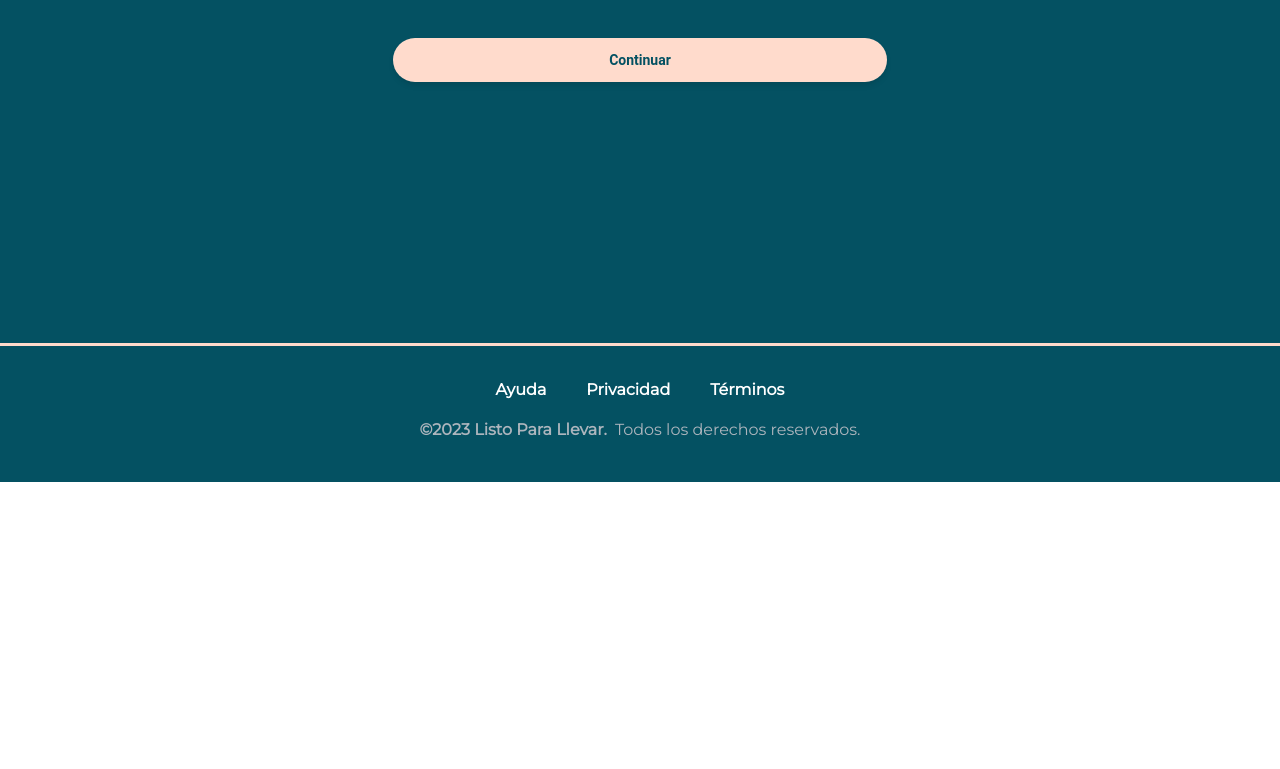
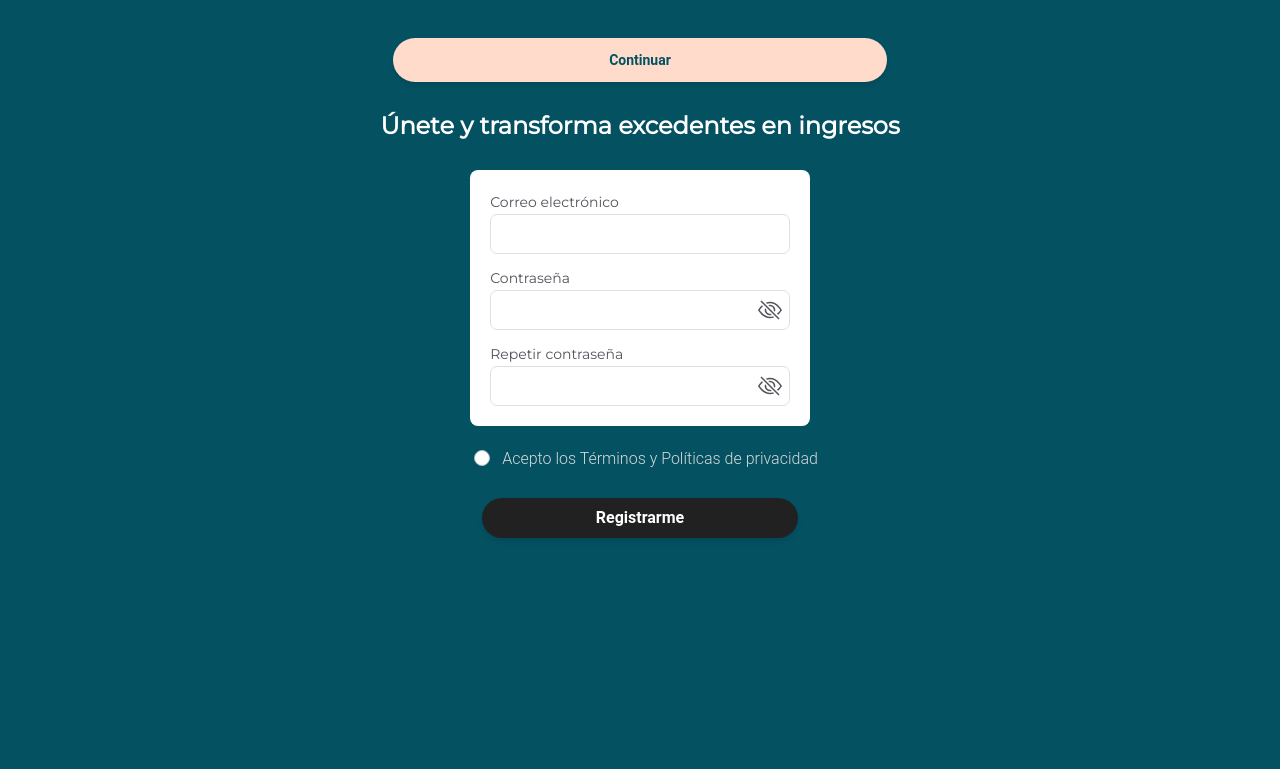
Before and after one commit to No-Country/s10-10-m-php-react-amazon, a React (Vite) app in the folder front/: page /auth/shop/signup in a window 1280 px wide. Shown: the part 531-1300 px from the top of the page. Before the commit the page ends 1013 px from the top, so only its background shows below. Built offline with nearby package versions, Linux system fonts and the light colour scheme.

Commit message:
storeManager and storeSignup added

```diff
--- a/front/src/routes/index.jsx
+++ b/front/src/routes/index.jsx
@@ -11,6 +11,8 @@ import ItemDetailContainer from "../components/itemDetailContainer";
 import Error404 from "../views/404";
 import UserProfile from "../views/profile";
 import Logout from "../views/logout";
+import StoreManager from "../views/auth/authShop/signUpShop/formShop/storeManager";
+import StoreSignUp from "../views/auth/authShop/signUpShop/formShop/storeSignUp";
 
 const AppRouter = () => {
   return (
@@ -21,6 +23,8 @@ const AppRouter = () => {
       <Route path="/auth/user/signup" component={SignUpUser} />
       <Route path="/auth/user/login" component={LoginUser} />
       <Route path="/auth/shop/signup" component={SignUpShop} />
+      <Route path="/auth/shop/signup/store-manager" component={StoreManager} />
+      <Route path="/auth/shop/signup/store-signup" component={StoreSignUp} />
       <Route path="/auth/shop/login" component={LoginShop} />
       <Route path="/recover-pass" component={RecoverPass} />
       <Route path="/detail/:id" component={ItemDetailContainer} />
--- a/front/src/views/auth/authShop/signUpShop/formShop/index.jsx
+++ b/front/src/views/auth/authShop/signUpShop/formShop/index.jsx
@@ -1,65 +1,22 @@
-import { useForm } from 'react-hook-form'
-import { Input, Button, Typography, Checkbox } from "@material-tailwind/react";
-import React, { useState } from 'react'
-import { Link } from "wouter";
-import { BsEye, BsEyeSlash } from "react-icons/bs";
-import { validatePassword } from '../../../../../utils/validatePassword';
-import { signUpShop } from '../../../../../api/authApi';
-import { useDispatch } from 'react-redux';
-import { setToken } from '../../../../../features/userSlice';
-import { Toaster, toast } from 'sonner';
+import { useForm } from "react-hook-form";
+import { Input, Button } from "@material-tailwind/react";
+import StoreSignUp from "./storeSignUp";
+import { useState } from "react";
 
-const FormShop = ({ setNextStep }) => {
-    const { register, handleSubmit, formState: { errors }, } = useForm()
+const FormShop = () => {
+  const {
+    register,
+    handleSubmit,
+    formState: { errors },
+  } = useForm();
 
-    const [error, setError] = useState("");
-    const [isVisible, setIsVisible] = useState(true);
-    // submit de prueba
-    const submit = (info) => {
-      alert()
-    }
-    // const dispatch = useDispatch()
-    // const submit = (info) => {
-    //     const passwordError = validatePassword(info.password);
-    //     setError(passwordError);
+  const [shopname, setShopname] = useState("");
+  const [category, setCategory] = useState("");
 
-    //     if (!passwordError) {
-    //         const updatedData = {
-    //             type: 'business',
-    //             description: "algo",
-    //             name: info.shopname,
-    //             category: info.type,
-    //             email: info.email,
-    //             password: info.password,
-    //         };
-    //         signUpShop(updatedData).then((response) => {
-    //             if (response.status == 201) {
-    //               dispatch(setToken(response.data));
-    //               setNextStep(true)
-    //             } else {
-    //               console.log("Algo")
-    //             }
-    //           }).catch(err => {
-    //             console.log(err)
-    //             toast("Email existente");
-    //           });
-    //     }
-    // };
-    // const handleChangeVisible = () => {
-    //     setIsVisible(!isVisible);
-    // };
-
-    // if (!passwordError) {
-    //   const updatedData = {
-    //     ...data,
-    //     shopname: info.shopname,
-    //     type: info.type,
-    //     email: info.email,
-    //     password: info.password,
-    //   };
-    //   setData(updatedData);
-    // }
-
+  const submit = (data) => {
+    setShopname(data.shopname);
+    setCategory(data.category);
+  };
 
   return (
     <div className="flex flex-col items-center bg-colorPrimary min-h-screen">
@@ -95,14 +52,14 @@ const FormShop = ({ setNextStep }) => {
 
           <div className="relative">
             <label
-              htmlFor="businessLine"
+              htmlFor="category"
               className="text-left text-mainColor text-sm"
             >
               Rubro
             </label>
             <select
-              {...register("businessLine", { required: true })}
-              id="businessLine"
+              {...register("category", { required: true })}
+              id="category"
               className=" w-full mt-1 p-2 border border-gray-300 bg-white text-gray-900 rounded-md"
             >
               <option value="" disabled>
@@ -112,7 +69,7 @@ const FormShop = ({ setNextStep }) => {
               <option value="supermercado">Supermercado</option>
               <option value="verduleria">Verdulería</option>
             </select>
-            {errors.businessLine && (
+            {errors.category && (
               <p className="text-red-500">Campo obligatorio</p>
             )}
           </div>
@@ -187,9 +144,9 @@ const FormShop = ({ setNextStep }) => {
           </Button>
         </div>
       </form>
+      <StoreSignUp name={shopname} category={category} />;
     </div>
   );
 };
 
-
-export default FormShop
+export default FormShop;
--- /dev/null
+++ b/front/src/views/auth/authShop/signUpShop/formShop/storeManager/index.jsx
@@ -0,0 +1,5 @@
+export default function StoreManager() {
+  return (
+    <div>StoreManager</div>
+  )
+}
--- /dev/null
+++ b/front/src/views/auth/authShop/signUpShop/formShop/storeSignUp/index.jsx
@@ -0,0 +1,179 @@
+import { useForm } from "react-hook-form";
+import { Input, Button, Typography, Checkbox } from "@material-tailwind/react";
+import { BsEye, BsEyeSlash } from "react-icons/bs";
+import { useState } from "react";
+import { validatePassword } from "../../../../../../utils/validatePassword";
+import { signUpShop } from "../../../../../../api/authApi.js";
+import { useDispatch } from "react-redux";
+import { Toaster, toast } from "sonner";
+import { setToken } from "../../../../../../features/userSlice.js";
+import useToggleVisibility from "../../../../../../utils/hooks/useToggleVisibility";
+
+const StoreSignUp = ({ name, category }) => {
+  const {
+    register,
+    handleSubmit,
+    formState: { errors },
+  } = useForm();
+
+  const [error, setError] = useState("");
+  const [isVisible, handleVisible] = useToggleVisibility(true);
+  const dispatch = useDispatch();
+
+  const [passwordMatchError, setPasswordMatchError] = useState("");
+  const handlePasswordRepeatChange = (event) => {
+    const password = document.getElementById("password").value;
+    const passwordRepeat = event.target.value;
+
+    if (password !== passwordRepeat) {
+      setPasswordMatchError("Las contraseñas no coinciden");
+    } else {
+      setPasswordMatchError("");
+    }
+  };
+
+  const submit = (info) => {
+    const passwordError = validatePassword(info.password);
+    setError(passwordError);
+    if (!passwordError) {
+      const updatedData = {
+        type: "business",
+        description: "algo",
+        name: name,
+        category: category,
+        email: info.email,
+        password: info.password,
+      };
+      signUpShop(updatedData)
+        .then((response) => {
+          if (response.status == 201) {
+            toast("Registro con éxito");
+            dispatch(setToken(response.data));
+          }
+        })
+        .catch((err) => {
+          console.log(err);
+          toast("Email existente");
+        });
+    }
+  };
+
+  return (
+    <div className="flex flex-col items-center bg-colorPrimary min-h-screen">
+      <h1 className="text-2xl font-bold p-3 text-white m-2">
+        Únete y transforma excedentes en ingresos
+      </h1>
+      <form onSubmit={handleSubmit(submit)}>
+        <div className="flex flex-col gap-3 bg-white p-5 m-2 rounded-lg">
+          <div className="relative">
+            <label htmlFor="email" className="text-left text-mainColor text-sm">
+              Correo electrónico
+            </label>
+            <Input
+              {...register("email", { required: true })}
+              id="email"
+              className={`!border !border-gray-300 bg-white text-gray-900 ${
+                errors.email ? "border-red-500" : ""
+              }`}
+              labelProps={{
+                className: "hidden",
+              }}
+            />
+            {errors.email && (
+              <p className="text-red-500 mt-2">
+                Por favor, revisa tu correo electrónico.
+              </p>
+            )}
+          </div>
+
+          <div className="relative">
+            <label
+              htmlFor="password"
+              className="text-left text-mainColor text-sm"
+            >
+              Contraseña
+            </label>
+            <div className="flex w-full relative">
+              <Input
+                type={isVisible ? "password" : "text"}
+                {...register("password", { required: true })}
+                id="password"
+                className={`!border !border-gray-300 bg-white text-gray-900 ${
+                  errors.password ? "border-red-500" : ""
+                } w-full pr-10`}
+                labelProps={{
+                  className: "hidden",
+                }}
+              />
+              <button
+                className="text-2xl text-mainColor absolute right-2 top-1/2 transform -translate-y-1/2"
+                type="button"
+                onClick={handleVisible}
+              >
+                {isVisible ? <BsEyeSlash /> : <BsEye />}{" "}
+              </button>
+            </div>
+            {errors.password && (
+              <p className="text-red-500 mt-2">
+                La contraseña debe contener 6 dígitos.
+              </p>
+            )}
+          </div>
+
+          <div className="relative">
+            <label
+              htmlFor="passwordRepeat"
+              className="text-left text-mainColor text-sm"
+            >
+              Repetir contraseña
+            </label>
+            <div className="flex w-full relative">
+              <Input
+                {...register("passwordRepeat", { required: true })}
+                type={isVisible ? "password" : "text"}
+                id="passwordRepeat"
+                className={"!border !border-gray-300 bg-white text-gray-900"}
+                labelProps={{
+                  className: "hidden",
+                }}
+                onChange={handlePasswordRepeatChange}
+              />
+              <button
+                className="text-2xl text-mainColor absolute right-2 top-1/2 transform -translate-y-1/2"
+                type="button"
+                onClick={handleVisible}
+              >
+                {isVisible ? <BsEyeSlash /> : <BsEye />}{" "}
+              </button>
+            </div>
+            {passwordMatchError && (
+              <p className="text-red-500 mt-2">{passwordMatchError}</p>
+            )}
+          </div>
+        </div>
+        <div className="mt-3">
+          <Checkbox
+            className="rounded-full bg-white h-4 w-4 text-white"
+            label={
+              <Typography className="text-colorModal">
+                Acepto los Términos y Políticas de privacidad
+              </Typography>
+            }
+          />
+        </div>
+        <div className="m-5">
+          <Button
+            fullWidth
+            className="rounded-full custom-buttonCTAs normal-case"
+            type="submit"
+          >
+            Registrarme
+          </Button>
+        </div>
+      </form>
+      <Toaster position="bottom-right" richColors />
+    </div>
+  );
+};
+
+export default StoreSignUp;
--- a/front/src/views/auth/authShop/signUpShop/index.jsx
+++ b/front/src/views/auth/authShop/signUpShop/index.jsx
@@ -1,13 +1,13 @@
-import React, { useState } from 'react'
-import FormShop from './formShop/index'
-import Maps from '../../authUser/signUpUser/formUser/maps'
+import FormShop from "./formShop/index";
+// import StoreSignUp from "./formShop/storeSignUp";
 
 const SignUpShop = () => {
-    const [nextStep, setNextStep] = useState(false);
+  return (
+    <>
+      {/* <StoreSignUp  /> */}
+      <FormShop/>
+    </>
+  );
+};
 
-    if (!nextStep) return <FormShop setNextStep={setNextStep} />;
-    else return <Maps />;
-  };
-
-
-export default SignUpShop
+export default SignUpShop;
```
